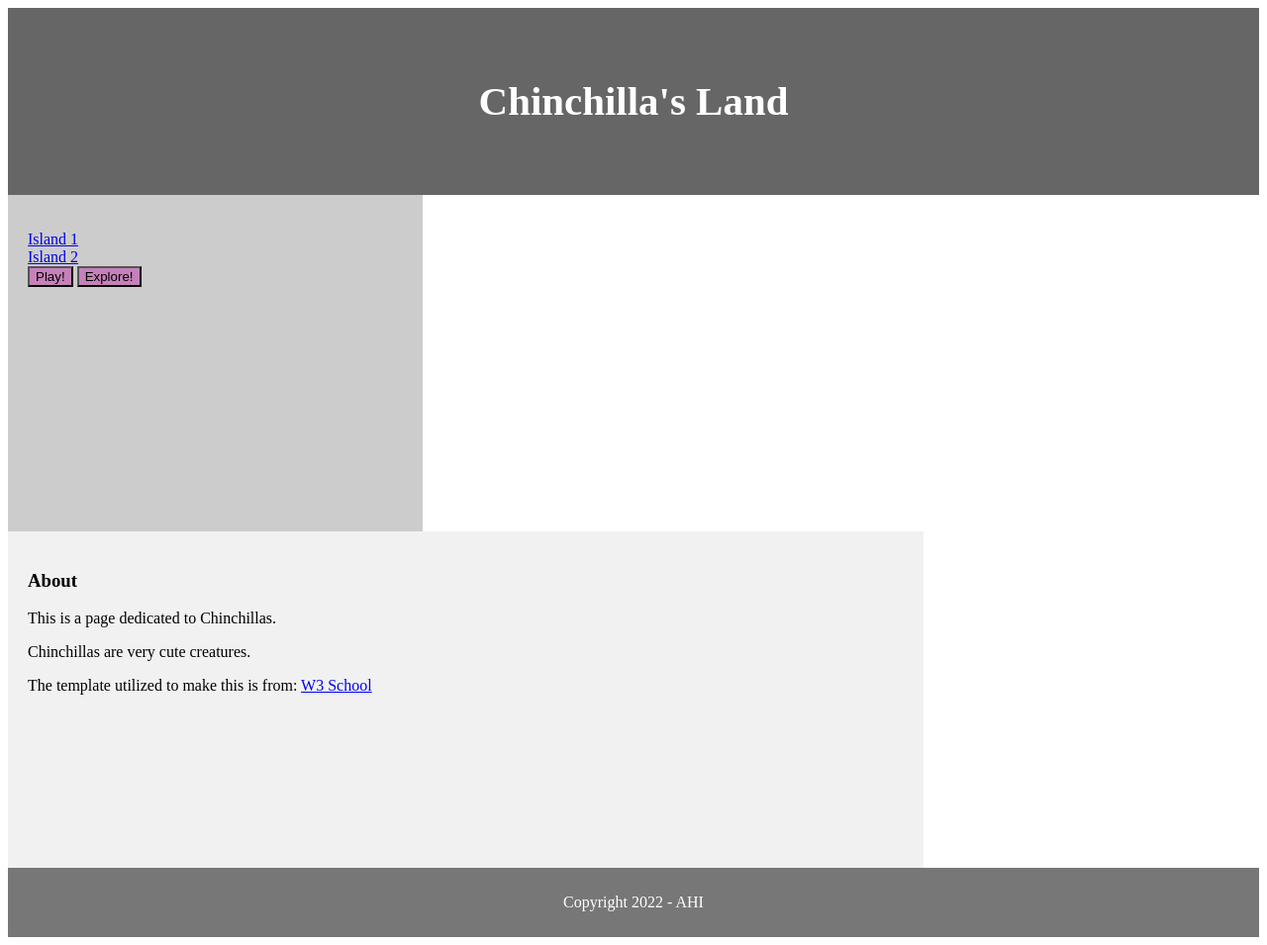
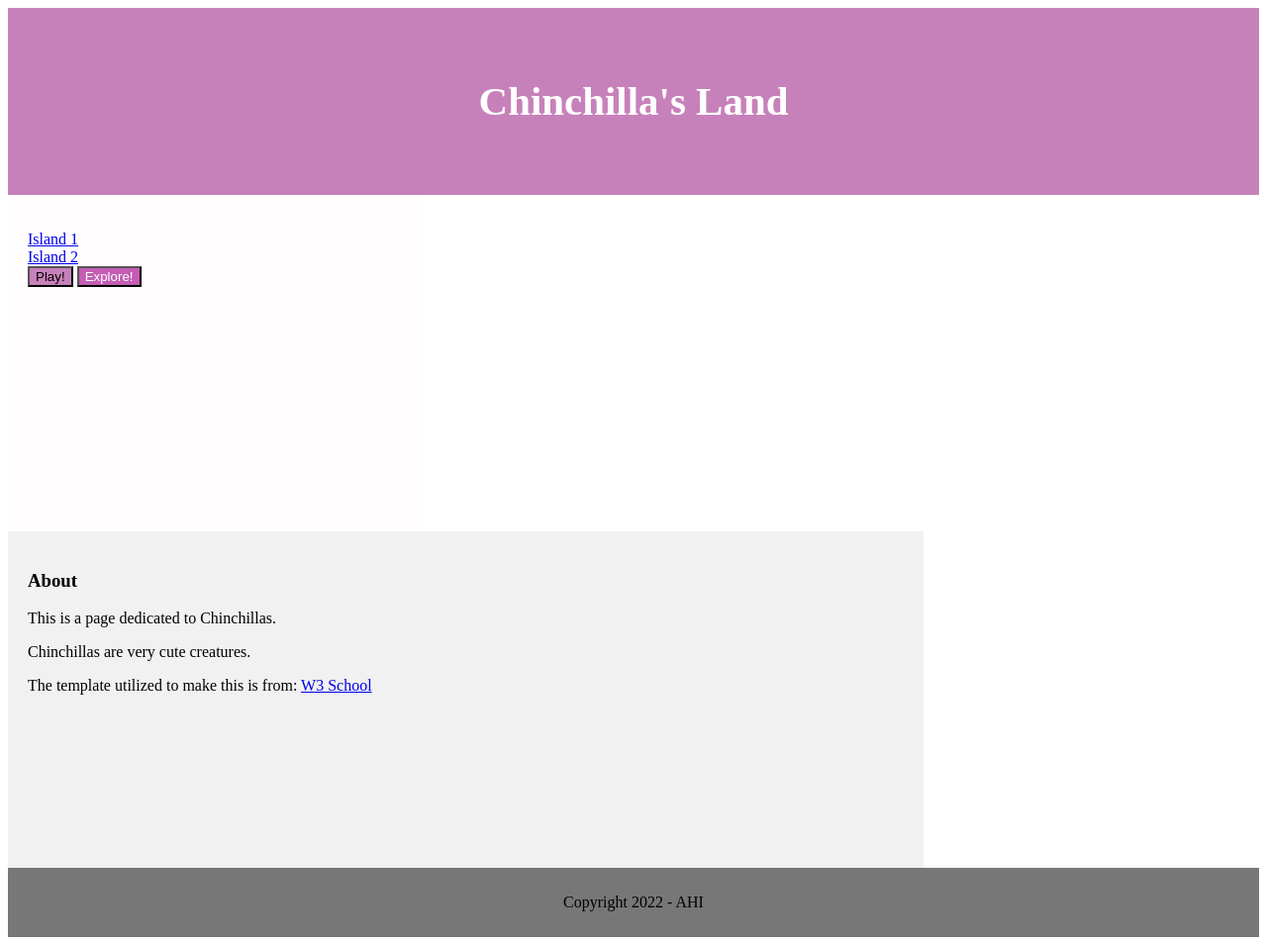
Before and after one commit to Chinchilla7/regina-flask-html, a Flask app: page / in a window 1280 px wide. Shown: the whole page at 99% size. Run offline with Flask 2, Linux system fonts and the light colour scheme.

Commit message:
Update styles2.css

```diff
--- a/Assignment 3a/static/styles2.css
+++ b/Assignment 3a/static/styles2.css
@@ -1,6 +1,6 @@
 /* Style the header */
 header {
-    background-color: #666;
+    background-color: rgb(199, 129, 186);
     padding: 30px;
     text-align: center;
     font-size: 35px;
@@ -12,7 +12,7 @@ nav {
 float: left;
 width: 30%;
 height: 300px; /* only for demonstration, should be removed */
-background: #ccc;
+background: rgb(255, 253, 253);
 padding: 20px;
 }
 
@@ -26,7 +26,11 @@ padding: 0;
 button {
   background-color: rgb(199, 129, 186);
 }
-
+/* this is create a custom style that will only be applied to a 'class' called specialButton1 */
+.specialButton1 {
+  background-color: #c45db3;
+  color: #ffffff;
+}
 article {
 float: left;
 padding: 20px;
@@ -47,7 +51,7 @@ footer {
 background-color: #777;
 padding: 10px;
 text-align: center;
-color: white;
+color: rgb(199, 129, 186)e;
 }
 
 /* Responsive layout - makes the two columns/boxes stack on top of each other instead of next to each other, on small screens */
```
